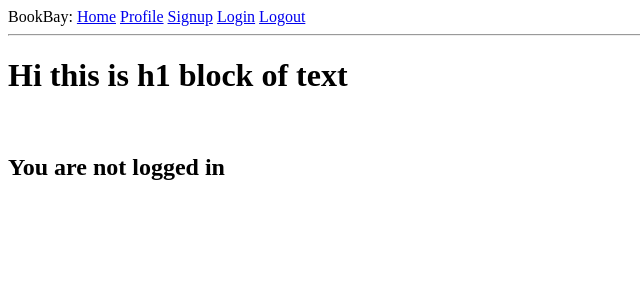
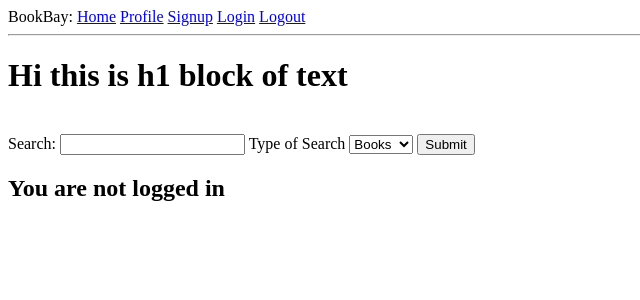
Before and after one commit to shiflonium/BookBay, a Flask app: page / in a window 1280 px wide. Shown: the top 300 px of the page, without its empty margins (0-640 px from the left). Run offline with Flask 2, Linux system fonts and the light colour scheme.

Commit message:
search users is now working. in addition a search result page was created. the search feature is accessable from the homepage

```diff
--- a/app/forms.py
+++ b/app/forms.py
@@ -1,5 +1,5 @@
 from flask_wtf import Form
-from wtforms import TextField, BooleanField, TextAreaField, SubmitField, PasswordField, validators
+from wtforms import TextField, BooleanField, TextAreaField, SubmitField, PasswordField,SelectField, validators
 from app.models import User
 
 class SignUpForm(Form):
@@ -74,3 +74,10 @@ class ChangePersonalDetails(Form):
 
     def __init__(self, *args, **kwargs):
         Form.__init__(self, *args, **kwargs)
+
+
+
+class SearchForm(Form):
+    search_field = TextField(u'Search:')
+    search_type = SelectField(u'Type of Search', choices=[('books','Books'), ('users', 'People')])
+    submit = SubmitField("Submit")
--- a/app/models.py
+++ b/app/models.py
@@ -66,7 +66,8 @@ class User(db.Model):
         return unicode(self.id)
 
     def __repr__(self):
-        return '<User %r>' % (self.username)
+        #return '<User %r>' % (self.username)
+        return self.username
 
 
 class Book(db.Model):
--- a/app/templates/home.html
+++ b/app/templates/home.html
@@ -3,6 +3,18 @@
 {% block content %}
 
 <h1> Hi this is h1 block of text </h1><br>
+<form action = "{{url_for('home')}}" method=get>
+	{{ form.csrf_token }}
+
+	{{form.search_field.label}}
+	{{form.search_field}}
+
+	{{form.search_type.label}}
+	{{form.search_type}}
+
+	{{form.submit}}
+
+</form>
 {% if g.user.is_authenticated() %}
 <h2> username is {{ g.user.username }}<br> </h2>
 <h3> last logged in {{ g.user.last_seen }} </h3>
--- a/app/views.py
+++ b/app/views.py
@@ -2,7 +2,7 @@ from flask import render_template, flash, redirect, session, url_for, request, g
 from flask.ext.login import login_user, logout_user, current_user, login_required
 from app import app, db, login_manager
 from models import User
-from forms import SignUpForm, LoginForm, ChangePassword, ChangePersonalDetails
+from forms import SignUpForm, LoginForm, ChangePassword, ChangePersonalDetails, SearchForm
 from werkzeug import generate_password_hash, check_password_hash
 
 @login_manager.user_loader
@@ -27,7 +27,18 @@ def before_request():
 @app.route('/', methods = ['GET', 'POST'])
 @app.route('/home', methods = ['GET', 'POST'])
 def home():
-    return render_template('home.html')
+    search_data = None
+    form = SearchForm(request.form)
+    if request.method == 'GET':
+        search_data = request.args.get('search_field')
+        session['parameter'] = search_data
+        if search_data != None:
+            full_url = url_for('search')
+            return redirect(full_url)
+        else:
+            return render_template('home.html', form=form)
+    else:
+        return render_template('home.html', form=form)
 
 
 @app.route('/signup', methods = ['GET', 'POST'])
@@ -131,3 +142,10 @@ def logout():
     # delete session created during login
     #del session['email']
     return redirect(url_for('home'))
+
+@app.route('/search', methods = ['GET', 'POST'])
+def search():
+    search_data = session['parameter']
+    query = User.query.filter(User.username.like("%"+search_data+"%")).all()
+    usernames=[u for u in query]
+    return render_template("search.html", query = usernames, results = search_data)
```
Also changed, not shown: app/templates/search.html (added, +10 -0 lines).
